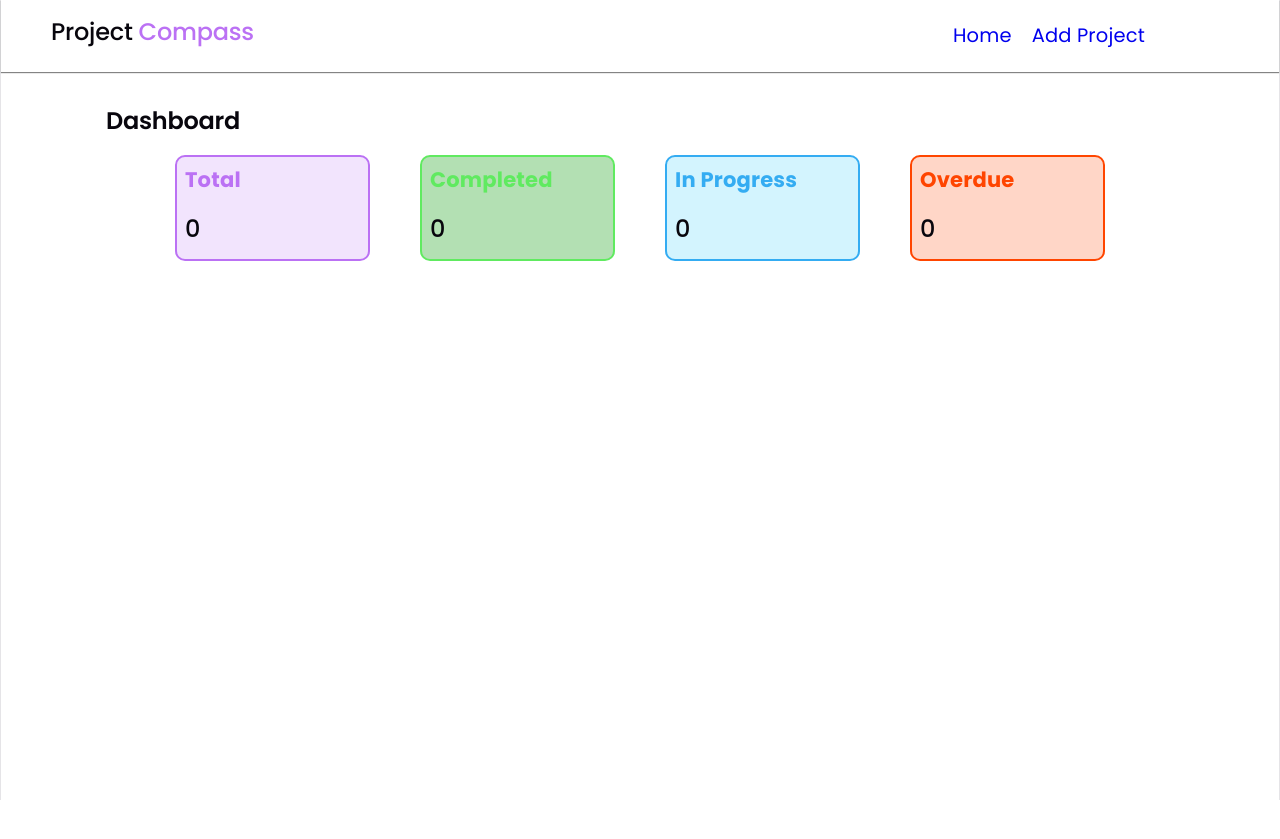
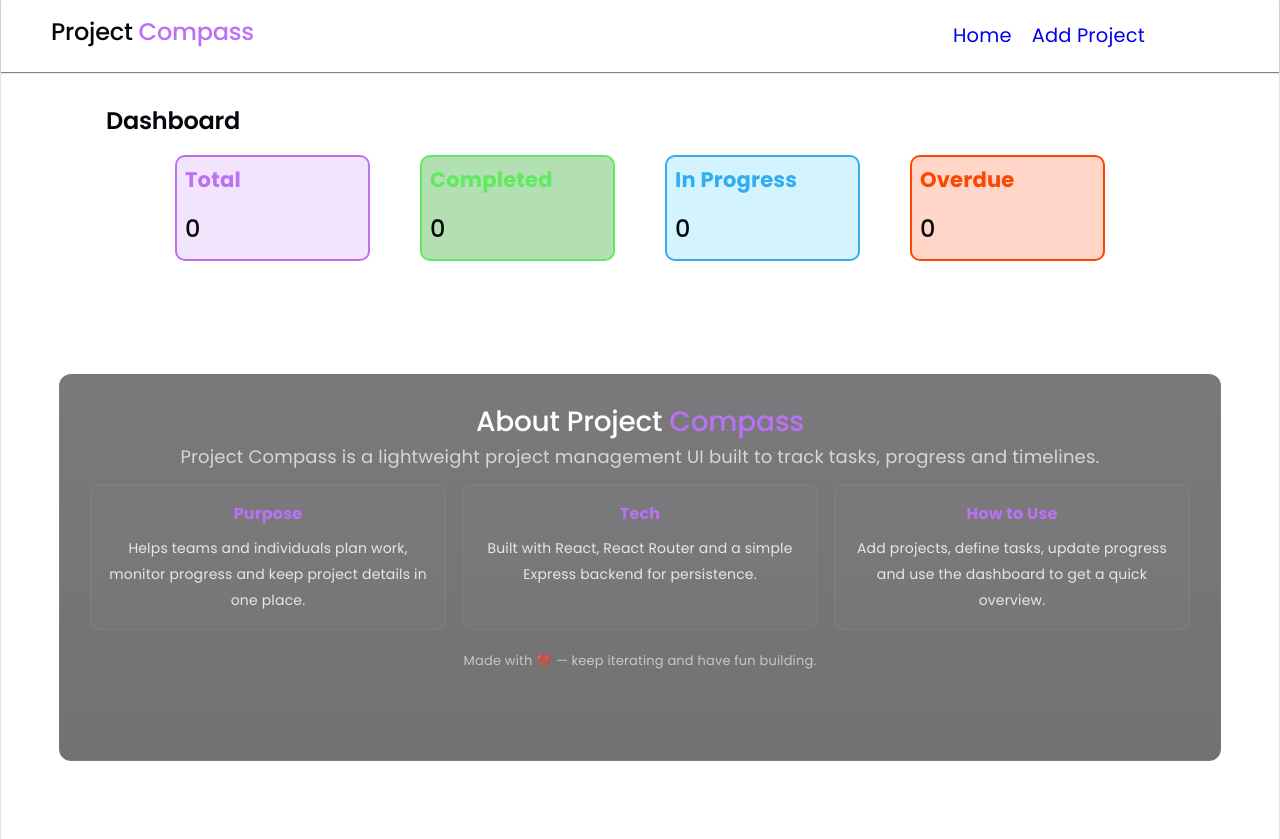
Before and after one commit to Akshitha-Mothkur/Project-Management-System, a React (Vite) app in the folder frontend/Project Compass/: page /about in a window 1280 px wide. Before the commit the page ends 800 px from the top, so only its background shows below. Built offline with nearby package versions, Linux system fonts and the light colour scheme; no server answers.

Commit message:
Added About page

```diff
--- a/frontend/Project Compass/src/App.jsx
+++ b/frontend/Project Compass/src/App.jsx
@@ -6,6 +6,7 @@ import Dashboard from './components/Dashboard'
 import Home from './components/Home'
 import EditProject from './components/EditProject'
 import AddProject from './components/AddProject'
+import About from './components/About'
 function App() {
 
   return (
@@ -18,6 +19,7 @@ function App() {
         <Route path='/' Component={Home}/>
         <Route path='/editproject/:id' Component={EditProject}/>
         <Route path='/addproject' Component={AddProject}/>
+        <Route path='/about' Component={About}/>
       </Routes>
       </BrowserRouter>
     </>
--- /dev/null
+++ b/frontend/Project Compass/src/components/About.css
@@ -0,0 +1,60 @@
+.about-page{
+    display: flex;
+    justify-content: center;
+    padding: 40px 20px;
+}
+
+.about-container{
+    margin: 38px;
+    height: 325px;
+    background: linear-gradient(180deg, rgba(33,33,36,0.6), rgba(20,20,22,0.6));
+    border: 1px solid rgba(187,113,244,0.18);
+    padding: 30px;
+    border-radius: 12px;
+}
+
+.about-top{
+    display: flex;
+    flex-direction: column;
+    gap: 8px;
+}
+
+.about-container h2{
+    color: white;
+    font-size: 28px;
+    margin: 0 0 6px 0;
+}
+
+.about-container h2 span{ color:#bb71f4; }
+
+.lead{ color: #d7d7db; margin-bottom: 14px; }
+
+.about-cards{ display: flex; gap: 16px; flex-wrap: wrap; margin-top: 14px; }
+
+.card{
+    flex: 1 1 260px;
+    background: rgba(255,255,255,0.02);
+    border: 1px solid rgba(242,238,246,0.06);
+    padding: 16px;
+    border-radius: 10px;
+    transition: transform 0.25s ease, box-shadow 0.25s ease;
+    min-height: 110px;
+}
+
+.card:hover{ transform: translateY(-6px); box-shadow: 0 14px 30px rgba(0,0,0,0.45); }
+
+.card h3{ color: #bb71f4; margin: 0 0 8px 0; font-size: 16px; }
+.card p{ color: #e7e7ea; font-size: 14px; margin: 0; }
+
+.about-cta{ margin-top: 18px; }
+
+.small{ color: rgba(255,255,255,0.6); margin-top: 18px; font-size: 13px; }
+
+@media (max-width: 800px){
+    .card{ flex: 1 1 45%; }
+}
+
+@media (max-width: 520px){
+    .about-container{ padding: 20px; }
+    .card{ flex: 1 1 100%; }
+}
--- /dev/null
+++ b/frontend/Project Compass/src/components/About.jsx
@@ -0,0 +1,34 @@
+import React from 'react'
+import './About.css'
+
+function About(){
+    return (
+        <div className="about-page">
+            <div className="about-container">
+                <h2>About Project <span>Compass</span></h2>
+                <p className="lead">Project Compass is a lightweight project management UI built to track tasks, progress and timelines.</p>
+
+                <div className="about-cards">
+                    <div className="card">
+                        <h3>Purpose</h3>
+                        <p>Helps teams and individuals plan work, monitor progress and keep project details in one place.</p>
+                    </div>
+
+                    <div className="card">
+                        <h3>Tech</h3>
+                        <p>Built with React, React Router and a simple Express backend for persistence.</p>
+                    </div>
+
+                    <div className="card">
+                        <h3>How to Use</h3>
+                        <p>Add projects, define tasks, update progress and use the dashboard to get a quick overview.</p>
+                    </div>
+                </div>
+
+                <p className="small">Made with ❤️ — keep iterating and have fun building.</p>
+            </div>
+        </div>
+    )
+}
+
+export default About
```
